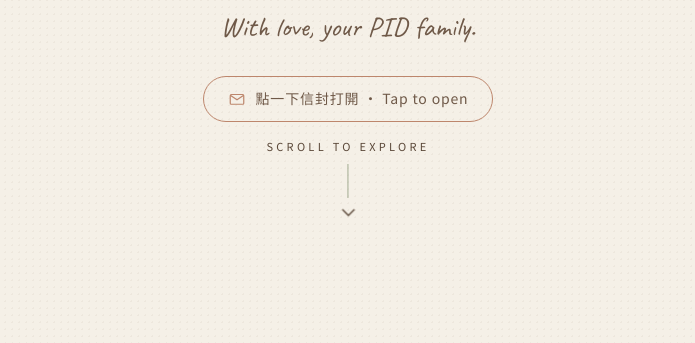
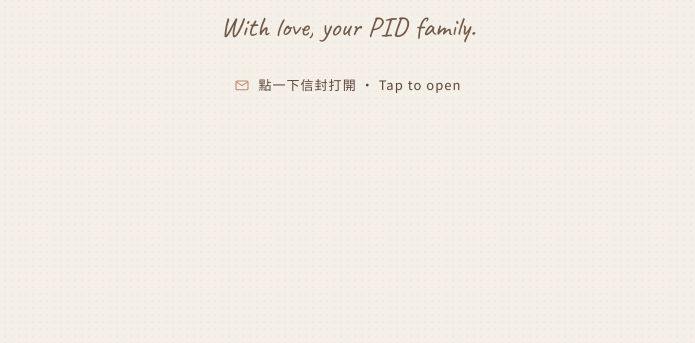
Before and after one commit to Shenny-ops/for-jill, a plain HTML site: page index.html in a window 1280 px wide. Shown: the part 745-1088 px from the top of the page, without its empty margins (292-987 px from the left). Drawn offline with nearby package versions, Linux system fonts and the light colour scheme.

Commit message:
Simplify opening: plain tap hint, remove scroll indicator
Co-Authored-By: Claude Opus 5.5 <noreply@anthropic.com>
Claude-Session: https://claude.ai/code/session_01WH4vcVK4JwsXzuL5912wvt

```diff
--- a/index.html
+++ b/index.html
@@ -43,11 +43,6 @@
       <span>點一下信封打開 · Tap to open</span>
     </p>
 
-    <a class="scroll-indicator" href="#moments">
-      <span>SCROLL TO EXPLORE</span>
-      <i aria-hidden="true"></i>
-      <svg viewBox="0 0 14 8" aria-hidden="true"><path d="M1 1 L7 7 L13 1"/></svg>
-    </a>
   </header>
 
   <main>
--- a/style.css
+++ b/style.css
@@ -197,24 +197,13 @@ h2 {
 }
 .opening__sign { margin: 0; font-family: var(--hand); font-size: clamp(24px, 3vw, 28px); color: var(--coffee); }
 .opening__hint {
-  margin: 4px 0 0;
-  display: inline-flex; align-items: center; gap: 10px;
-  min-height: 46px; padding: 0 24px;
-  border: 1px solid var(--terracotta); border-radius: 999px;
-  font-size: 14px; letter-spacing: .06em;
+  margin: 2px 0 0;
+  display: inline-flex; align-items: center; gap: 8px;
+  font-size: 13px; letter-spacing: .08em;
+  color: var(--ink);
   transition: opacity .4s;
 }
-.opening__hint svg { width: 18px; height: 18px; fill: none; stroke: var(--terracotta); stroke-width: 1.6; }
-
-.scroll-indicator {
-  position: absolute; left: 50%; bottom: 28px;
-  transform: translateX(-50%);
-  display: flex; flex-direction: column; align-items: center; gap: 8px;
-  font-size: 11px; letter-spacing: .3em; color: var(--ink); text-decoration: none;
-}
-.scroll-indicator i { width: 1px; height: 34px; background: var(--sage); }
-.scroll-indicator svg { width: 14px; height: 8px; fill: none; stroke: var(--ink); stroke-width: 1.4; animation: nudge 2s ease-in-out infinite; }
-@keyframes nudge { 0%, 100% { transform: translateY(0); } 50% { transform: translateY(4px); } }
+.opening__hint svg { width: 16px; height: 16px; fill: none; stroke: var(--terracotta); stroke-width: 1.6; }
 
 /* =========================================================
    POLAROID (shared)
```
Also changed, not shown: 1 other file.
